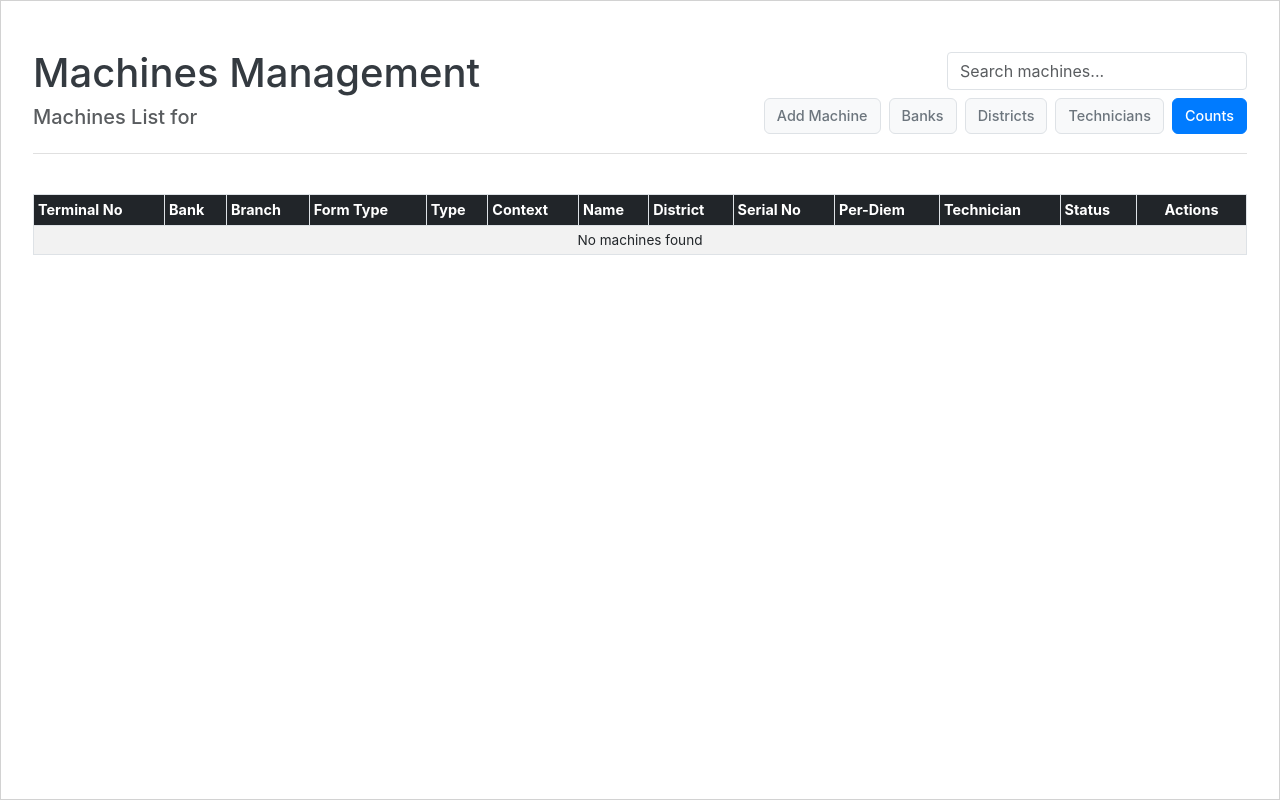
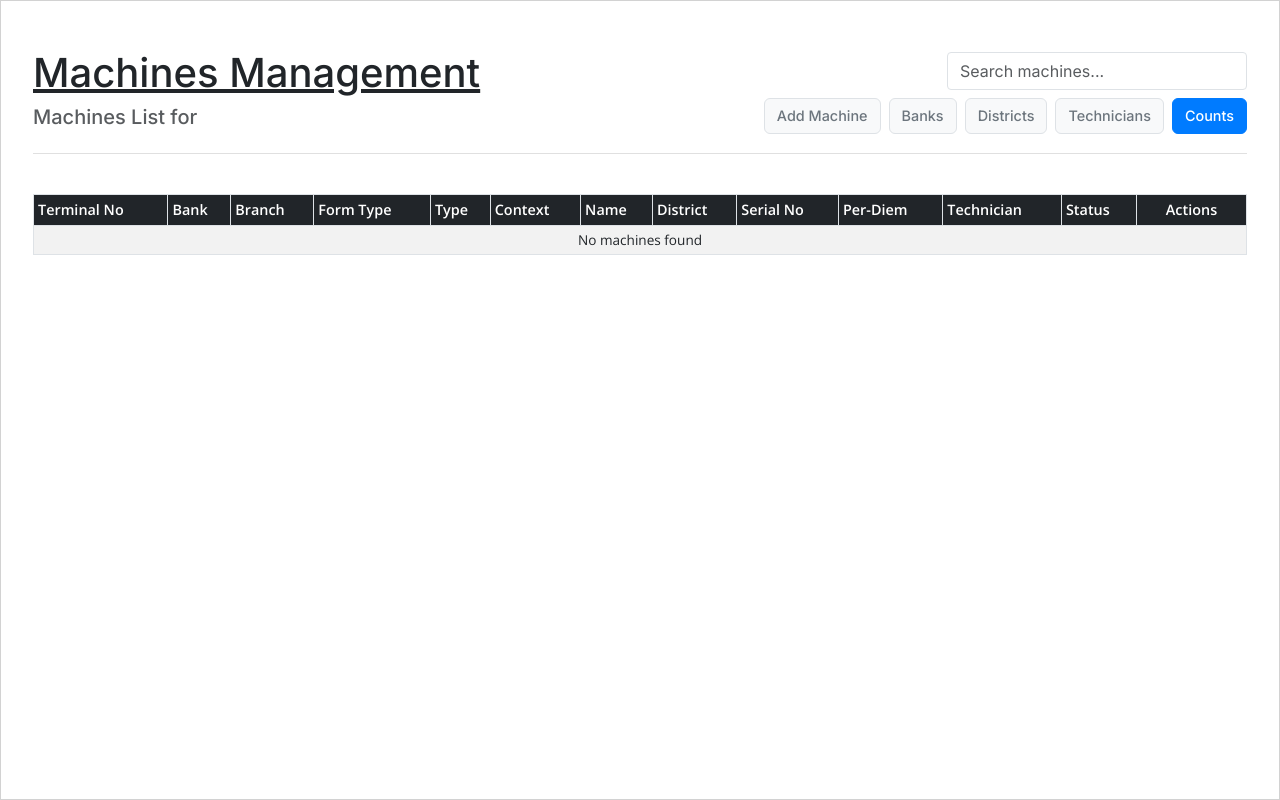
Before and after one commit to YoHighnessM/tech24_atmms, a PHP site: page /machines/machine_list.php in a window 1280 px wide. Run offline with PHP 8.4, Linux system fonts and the light colour scheme; data that the repository does not hold is empty.

Commit message:
style tweaks

```diff
--- a/machines/machine_list.php
+++ b/machines/machine_list.php
@@ -31,6 +31,11 @@ $result = $conn->query($districts);
     <title>Machines List</title>
     <link href="https://cdn.jsdelivr.net/npm/bootstrap@5.3.0/dist/css/bootstrap.min.css" rel="stylesheet" />
     <link rel="stylesheet" href="https://cdn.jsdelivr.net/npm/bootstrap-icons@1.11.3/font/bootstrap-icons.min.css" />
+
+    <link rel="preconnect" href="https://fonts.googleapis.com">
+    <link rel="preconnect" href="https://fonts.gstatic.com" crossorigin>
+    <link href="https://fonts.googleapis.com/css2?family=Inter:wght@400;500;600;700&family=Open+Sans:wght@400;600&display=swap" rel="stylesheet">
+
     <style>
         html,
         body {
@@ -38,8 +43,21 @@ $result = $conn->query($districts);
             margin: 0;
             padding: 0;
             overflow: hidden;
-            font-family: -apple-system, BlinkMacSystemFont, "Segoe UI", Roboto, "Helvetica Neue", Arial, sans-serif;
+            font-family: 'Inter', -apple-system, BlinkMacSystemFont, "Segoe UI", Roboto, "Helvetica Neue", Arial, sans-serif;
             background: #f8fafc;
+        }
+
+        /* Set headers, buttons, and other UI elements to Inter */
+        .card-title,
+        .text-muted,
+        .btn,
+        .search-bar .form-control {
+            font-family: 'Inter', sans-serif;
+        }
+
+        /* Set table body and header to Open Sans */
+        .table {
+            font-family: 'Open Sans', sans-serif;
         }
 
         .card {
@@ -256,6 +274,10 @@ $result = $conn->query($districts);
             background-color: #e9f0ff !important;
             transition: background-color 0.3s;
         }
+
+        .hidden-row {
+            display: none !important;
+        }
     </style>
 </head>
 
@@ -264,7 +286,9 @@ $result = $conn->query($districts);
         <div class="card-body">
             <div class="header-container">
                 <div class="header-text-left">
-                    <h1 class="card-title">Machines Management</h1>
+                    <h1 class="card-title">
+                        <a href="machine_list.php" class="text-dark">Machines Management</a>
+                    </h1>
                     <h5 class="text-muted">
                         Machines List for
                         <?php
@@ -286,7 +310,7 @@ $result = $conn->query($districts);
                         </div>
                     </form>
                     <div class="d-flex justify-content-end">
-                        <a href="add_machine.php" class="btn btn-outline-secondary me-2">Add Machine</a>
+                        <a href="machine_reg.php" class="btn btn-outline-secondary me-2">Add Machine</a>
                         <a href="banks.php" class="btn btn-outline-secondary me-2">Banks</a>
                         <a href="districts.php" class="btn btn-outline-secondary me-2">Districts</a>
                         <a href="technicians.php" class="btn btn-outline-secondary me-2">Technicians</a>
@@ -352,11 +376,6 @@ $result = $conn->query($districts);
     <script src="https://cdn.jsdelivr.net/npm/bootstrap@5.3.0/dist/js/bootstrap.bundle.min.js"></script>
 
     <script>
-        // Add this CSS to hide filtered rows
-        const style = document.createElement('style');
-        style.innerHTML = `.hidden-row { display: none !important; }`;
-        document.head.appendChild(style);
-
         function filterTable() {
             const input = document.querySelector('.search-bar input[name="search_query"]');
             const filter = input.value.toLowerCase();
```
